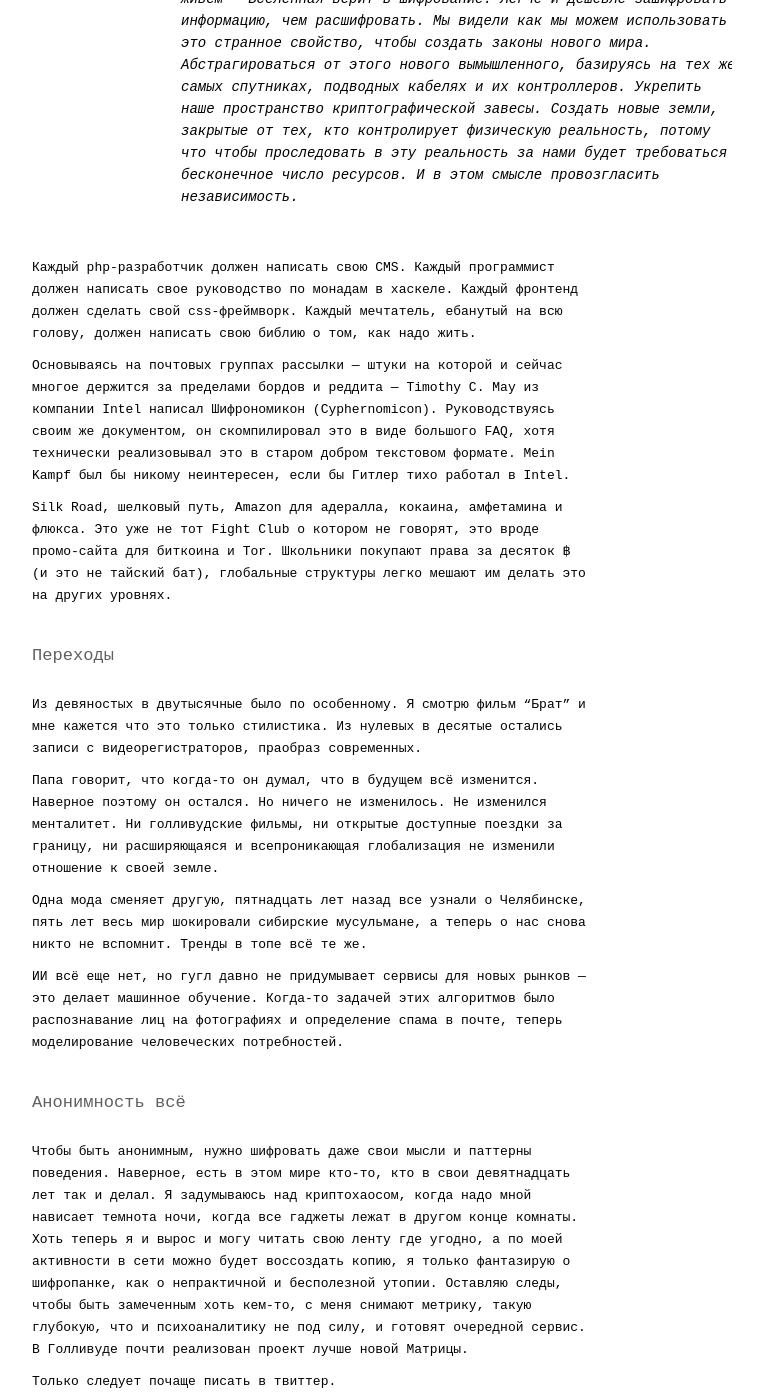
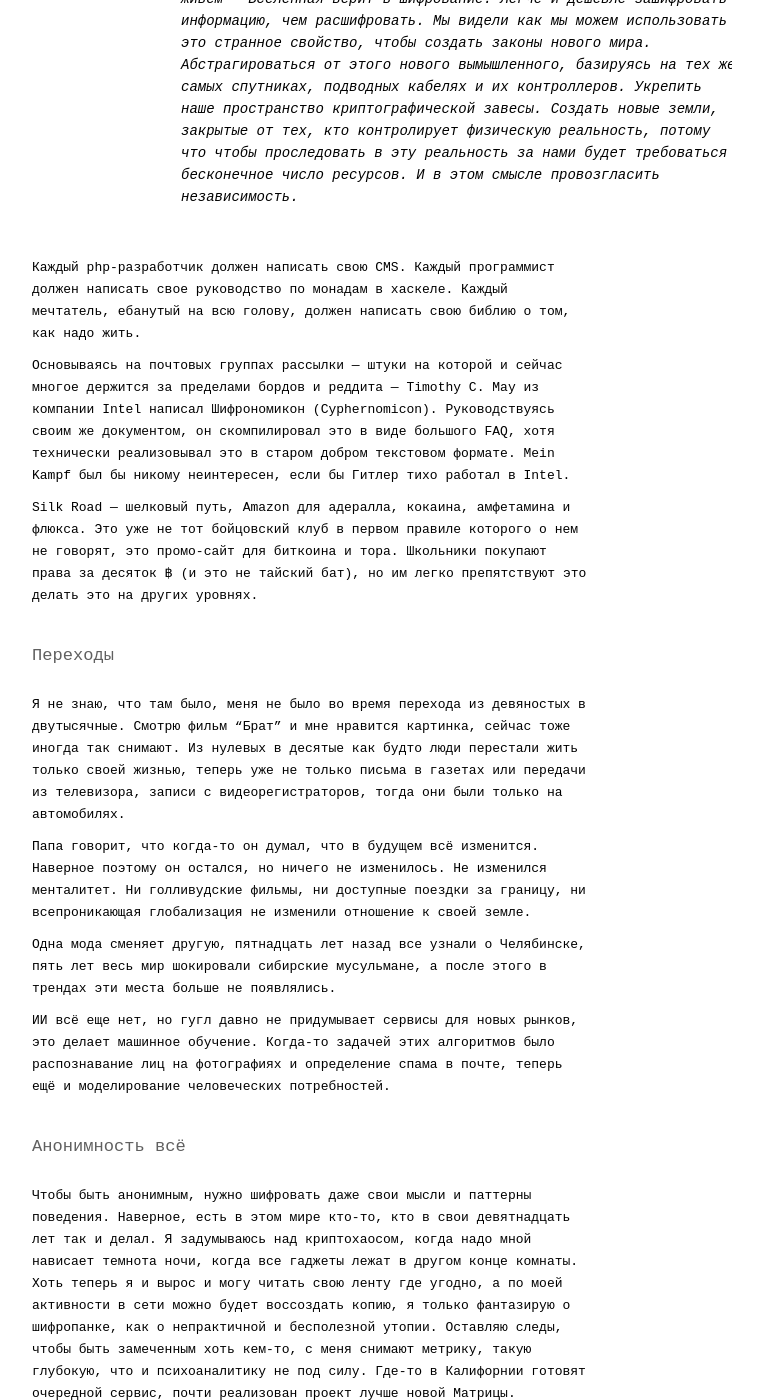
Before and after one commit to ptmt/ptmt.github.com, a Jekyll site: the page built from _posts/2013-03-18-2028.md, in a window 1280 px wide and 1400 px high, scrolled down 1777 px. Shown: the whole window, without its empty margins (128-889 px from the left). Built offline with Jekyll 4.4.1, drawn with Linux system fonts in a browser that asks for light colours; Markdown is read by kramdown in place of the engine named in the settings; some of the changed text lies outside the part shown.

Commit message:
post update

```diff
--- a/_posts/2013-03-18-2028.md
+++ b/_posts/2013-03-18-2028.md
@@ -17,33 +17,33 @@ title: 2028
 
 Шифропанк — это анархисты криптографии. Криптография базируется на шифровании, но это не значит, что https://twitter.com, соединение к которому в соседней с этой вкладкой зашифровано с помощью протокола TLS 1.0 128-битным ключом, а аутентичность подтверждена VeriSign, подходит под категорию чего-то шифропанковского. Сервис централизован, весь контент и инфраструктура находятся в одних руках — это главное препятствие, и одновременно главное условие успеха.
 
-Вся суть шифропанка растянута от анонимной почты до p2p сетей, но мне нравится старая добрая маленькая штука — логины и пароли вроде cypherpanks01/cypherpanks01 на сайтах, требование регистрации и личных данных на которых преувеличено чуть более чем полностью. Так мило.
+Вся суть шифропанка растянута от анонимной почты до p2p сетей, но мне нравится старая добрая маленькая штука — логины и пароли вроде cypherpanks01/cypherpanks01 на сайтах, где требование регистрации и личных данных преувеличено чуть более чем полностью. Так мило.
 
-Джуллиан Ассанж как-то писал:
+Джуллиан Ассанж писал:
 
 > Новый мир интернета, асбтрагированный от старого мира грубых атомов, жаждал независимости. Но государства и их друзья переходят к управлению нашей новой территории  — контролируя физический слой, лежащий в основе интернета. Государство, как армия вокруг нефти, или таможенный контроль, берущий взятки, вот-вот научаться влиять на физическое пространство, чтобы контролировать платонический несуществующий мир.  Это помешает независимости о которой мы мечтали и, вскоре, снимая трафик с оптических линий связи и наземных спутниковых станций, можно будет массово проникать в информационный поток нового мира — по сути даже каждого человека можно будет вовлечь в экономические и политические отношения. Государство словно вживляет пиявки в вены и артерии нашего нового общества, высасывая каждое наше выраженное взаимодействие между друг другом, миллиарды таких перехватов в день, невиданная мощь складываемая в секретные хранилищах навсегда. Совместное творчество человечества благодаря новым изощеренным алгоритмам извлечения информаций будет вновь и вновь открывать новые горизонты; из одних и тех же результатов труда будут добыты новые сокровища, всё усиливая разницу между преследуемыми и преследователями. И затем государство сможет использовать изученное в реальном, физическом мире, чтобы начинать войны, посылать дронов, манипулировать рынками и сделками, оказывать услуги, используя свою огромную сеть связей и инсайдеров.
 
 > Но и у нас есть кое-что. Мы открыли нашу единственную надежду против тотального доминирования. Надежда, приправленная куражом, пониманием и солидарностью, которую мы можем использовать для сопротивления. Странное свойство физической вселенной в которой мы живем — Вселенная верит в шифрование. Легче и дешевле зашифровать информацию, чем расшифровать. Мы видели как мы можем использовать это странное свойство, чтобы создать законы нового мира. Абстрагироваться от этого нового вымышленного, базируясь на тех же самых спутниках, подводных кабелях и их контроллеров. Укрепить наше пространство криптографической завесы. Создать новые земли, закрытые от тех, кто контролирует физическую реальность, потому что чтобы проследовать в эту реальность за нами будет требоваться бесконечное число ресурсов. И в этом смысле провозгласить независимость.
 
-Каждый php-разработчик должен написать свою CMS. Каждый программист должен написать свое руководство по монадам в хаскеле. Каждый фронтенд должен сделать свой css-фреймворк. Каждый мечтатель, ебанутый на всю голову, должен написать свою библию о том, как надо жить.
+Каждый php-разработчик должен написать свою CMS. Каждый программист должен написать свое руководство по монадам в хаскеле. Каждый мечтатель, ебанутый на всю голову, должен написать свою библию о том, как надо жить.
 
 Основываясь на почтовых группах рассылки — штуки на которой и сейчас многое держится за пределами бордов и реддита — Timothy C. May из компании Intel написал Шифрономикон (Cyphernomicon). Руководствуясь своим же документом, он скомпилировал это в виде большого FAQ, хотя технически реализовывал это в старом добром текстовом формате. Mein Kampf был бы никому неинтересен, если бы Гитлер тихо работал в Intel.
 
-Silk Road, шелковый путь, Amazon для адералла, кокаина, амфетамина и флюкса. Это уже не тот Fight Club о котором не говорят, это вроде промо-сайта для биткоина и Tor. Школьники покупают права за десяток ฿ (и это не тайский бат), глобальные структуры легко мешают им делать это на других уровнях.
+Silk Road — шелковый путь, Amazon для адералла, кокаина, амфетамина и флюкса. Это уже не тот бойцовский клуб в первом правиле которого о нем не говорят, это промо-сайт для биткоина и тора. Школьники покупают права за десяток ฿ (и это не тайский бат), но им легко препятствуют это делать это на других уровнях.
 
 
 ## Переходы
 
-Из девяностых в двутысячные было по особенному. Я смотрю фильм "Брат" и мне кажется что это только стилистика. Из нулевых в десятые остались записи с видеорегистраторов, праобраз современных.
+Я не знаю, что там было, меня не было во время перехода из девяностых в двутысячные. Смотрю фильм "Брат" и мне нравится картинка, сейчас тоже иногда так снимают. Из нулевых в десятые как будто люди перестали жить только своей жизнью, теперь уже не только письма в газетах или передачи из телевизора, записи с видеорегистраторов, тогда они были только на автомобилях.
 
-Папа говорит, что когда-то он думал, что в будущем всё изменится. Наверное поэтому он остался. Но ничего не изменилось. Не изменился менталитет. Ни голливудские фильмы, ни открытые доступные поездки за границу, ни расширяющаяся и всепроникающая глобализация не изменили отношение к своей земле.
+Папа говорит, что когда-то он думал, что в будущем всё изменится. Наверное поэтому он остался, но ничего не изменилось. Не изменился менталитет. Ни голливудские фильмы, ни доступные поездки за границу, ни всепроникающая глобализация не изменили отношение к своей земле.
 
-Одна мода сменяет другую, пятнадцать лет назад все узнали о Челябинске, пять лет  весь мир шокировали сибирские мусульмане, а теперь о нас снова никто не вспомнит. Тренды в топе всё те же.
+Одна мода сменяет другую, пятнадцать лет назад все узнали о Челябинске, пять лет  весь мир шокировали сибирские мусульмане, а после этого в трендах эти места больше не появлялись.
 
-ИИ всё еще нет, но гугл давно не придумывает сервисы для новых рынков — это делает машинное обучение. Когда-то задачей этих алгоритмов было распознавание лиц на фотографиях и определение спама в почте, теперь моделирование человеческих потребностей.
+ИИ всё еще нет, но гугл давно не придумывает сервисы для новых рынков, это делает машинное обучение. Когда-то задачей этих алгоритмов было распознавание лиц на фотографиях и определение спама в почте, теперь ещё и моделирование человеческих потребностей.
 
 ## Анонимность всё
 
-Чтобы быть анонимным, нужно шифровать даже свои мысли и паттерны поведения. Наверное, есть в этом мире кто-то, кто в свои девятнадцать лет так и делал. Я задумываюсь над криптохаосом, когда надо мной нависает темнота ночи, когда все гаджеты лежат в другом конце комнаты. Хоть теперь я и вырос и могу читать свою ленту где угодно, а по моей активности в сети можно будет воссоздать копию, я только фантазирую о шифропанке, как о непрактичной и бесполезной утопии. Оставляю следы, чтобы быть замеченным хоть кем-то, с меня снимают метрику, такую глубокую, что и психоаналитику не под силу, и готовят очередной сервис. В Голливуде почти реализован проект лучше новой Матрицы.
+Чтобы быть анонимным, нужно шифровать даже свои мысли и паттерны поведения. Наверное, есть в этом мире кто-то, кто в свои девятнадцать лет так и делал. Я задумываюсь над криптохаосом, когда надо мной нависает темнота ночи, когда все гаджеты лежат в другом конце комнаты. Хоть теперь я и вырос и могу читать свою ленту где угодно, а по моей активности в сети можно будет воссоздать копию, я только фантазирую о шифропанке, как о непрактичной и бесполезной утопии. Оставляю следы, чтобы быть замеченным хоть кем-то, с меня снимают метрику, такую глубокую, что и психоаналитику не под силу. Где-то в Калифорнии готовят очередной сервис,  почти реализован проект лучше новой Матрицы.
 
-Только следует почаще писать в твиттер.
+Почаще бы только пользоваться твиттером.
```
Also changed, not shown: 4 other files.
